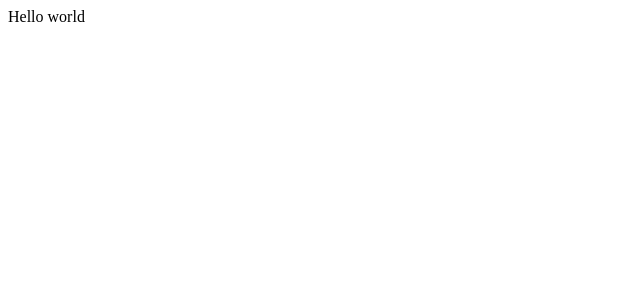
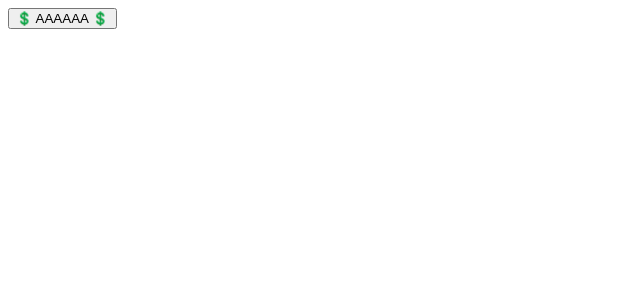
Before and after one commit to oxpan/webclient_rpbd, a React (Create React App) app: page / in a window 1280 px wide. Shown: the top 300 px of the page, without its empty margins (0-640 px from the left). Built offline with nearby package versions, Linux system fonts and the light colour scheme.

Commit message:
добавлена кнопка

```diff
--- a/public/index.html
+++ b/public/index.html
@@ -3,7 +3,7 @@
   <head>
     <meta charset="utf-8" />
     <meta name="viewport" content="width=device-width, initial-scale=1" />
-    <title>React App</title>
+    <title>Client PhoneBook</title>
   </head>
   <body>
     <noscript>You need to enable JavaScript to run this app.</noscript>
--- a/src/App.js
+++ b/src/App.js
@@ -1,9 +1,11 @@
 import React from "react";
+import Button from "./phonebook/UI/button/Button";
 
 function App() {
   return (
     <div className="App">
-
+      {/*<test/>*/}
+        <Button>AAAAAA</Button>
     </div>
   );
 }
--- a/src/index.js
+++ b/src/index.js
@@ -3,8 +3,6 @@ import ReactDOM from 'react-dom';
 import App from './App';
 
 ReactDOM.render(
-    <div>
-        Hello world
-    </div>,
+   <App/>,
   document.getElementById('root')
 );
--- /dev/null
+++ b/src/phonebook/UI/button/Button.jsx
@@ -0,0 +1,12 @@
+import React from 'react';
+import classes from "./Button.module.css";
+
+const Button = ({children, ...props}) => {
+    return (
+        <button {...props} className={classes.byt}>
+            💲 {children} 💲
+        </button>
+    );
+};
+
+export default Button;
--- /dev/null
+++ b/src/phonebook/UI/button/Button.module.css
@@ -0,0 +1,8 @@
+.but {
+    padding: 5px 15px;
+    color: teal;
+    font-size: 14px;
+    background: transparent;
+    border: 1px solid teal;
+    cursor: pointer;
+}
```
Also changed, not shown: src/phonebook/test.jsx (added, +11 -0 lines).
